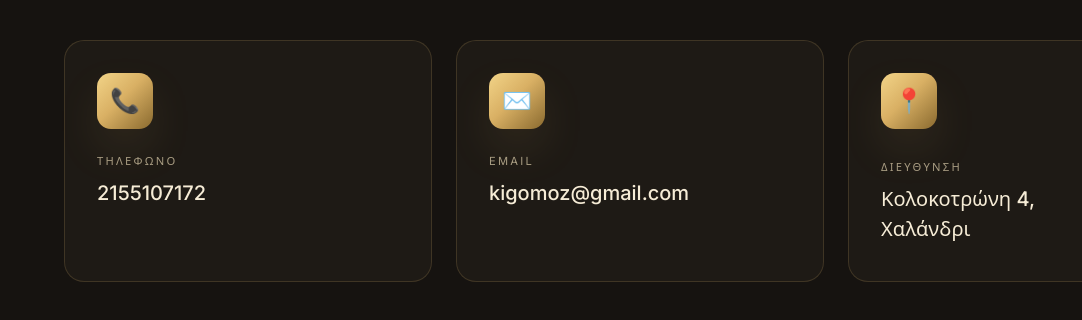
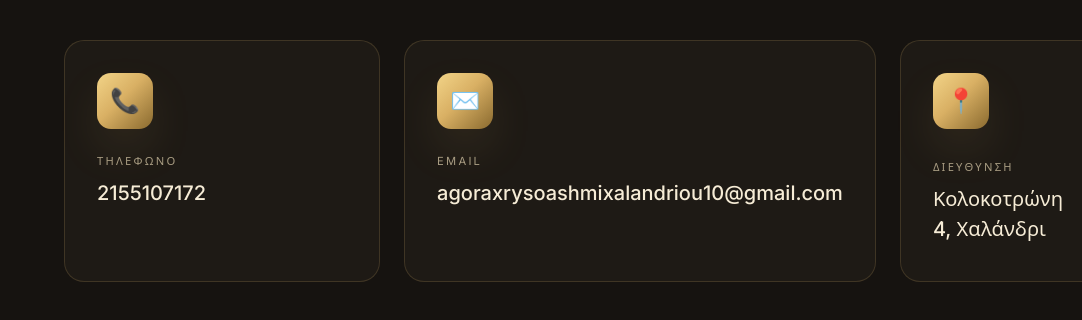
Before and after one commit to kirsotred7/Agora-Xrusou, a plain HTML site: page index.html in a window 1280 px wide. Shown: the part 4275-4595 px from the top of the page, 0-1082 px from the left. Drawn offline with nearby package versions, Linux system fonts and the light colour scheme; grey boxes are pictures that could not be loaded.

Commit message:
Change email address in contact card
Updated email contact information in the contact section.

```diff
--- a/index.html
+++ b/index.html
@@ -116,7 +116,8 @@
     <div class="section-head reveal"><div class="eyebrow-center">Επικοινωνία</div><h2>Ελάτε να σας <em class="gold-text">γνωρίσουμε</em>.</h2></div>
     <div class="cards">
       <a href="tel:+302155107172" class="card reveal"><div class="card-icon">📞</div><div class="k">Τηλέφωνο</div><div class="v">2155107172</div></a>
-      <a href="mailto:info@aurum-athens.gr" class="card reveal"><div class="card-icon">✉️</div><div class="k">Email</div><div class="v">kigomoz@gmail.com</div></a>
+      <a href="mailto:info@aurum-athens.gr" class="card reveal"><div class="card-icon">✉️</div><div class="k">Email</div><div class="v">agoraxrysoashmixalandriou10@gmail.com
+</div></a>
       <a href="https://maps.app.goo.gl/dtUHfJcjDpFyu31z7" target="_blank" rel="noopener" class="card address-card reveal">
         <div class="card-icon">📍</div>
         <div class="address-row">
```
